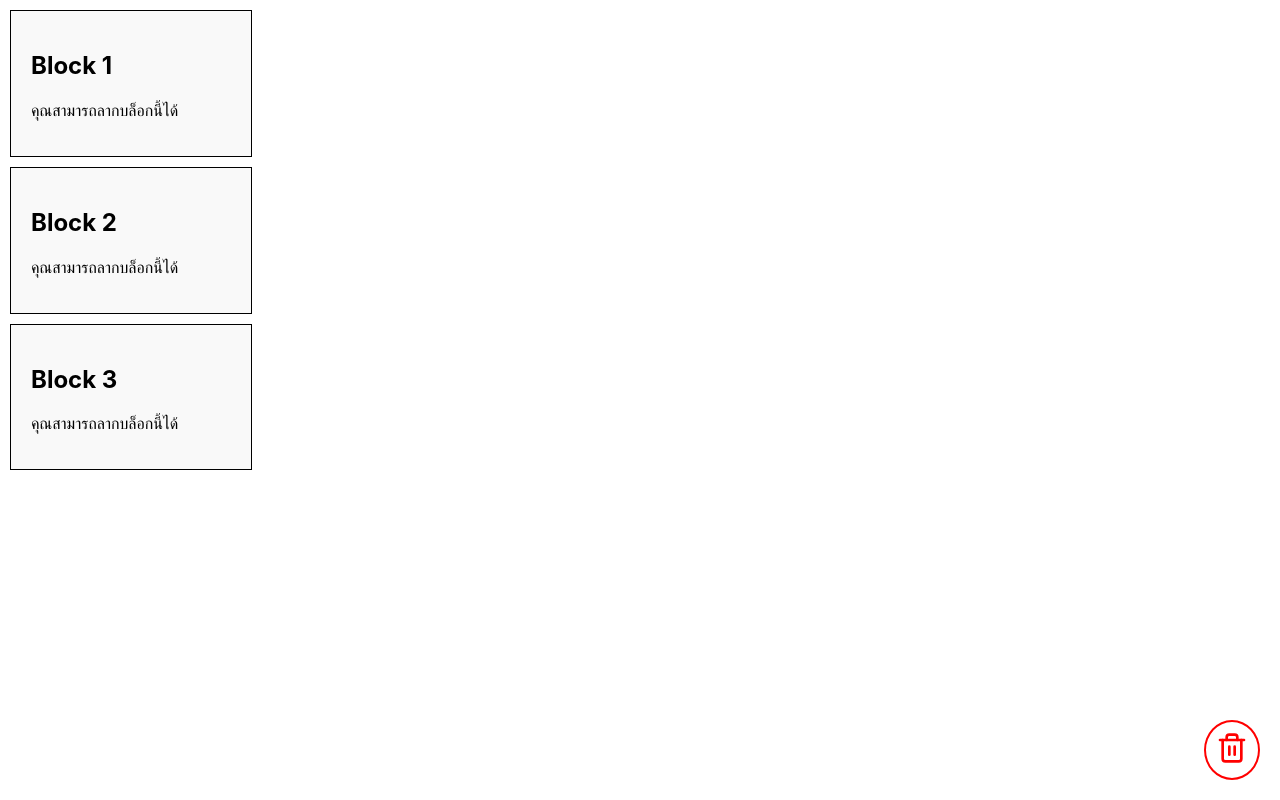
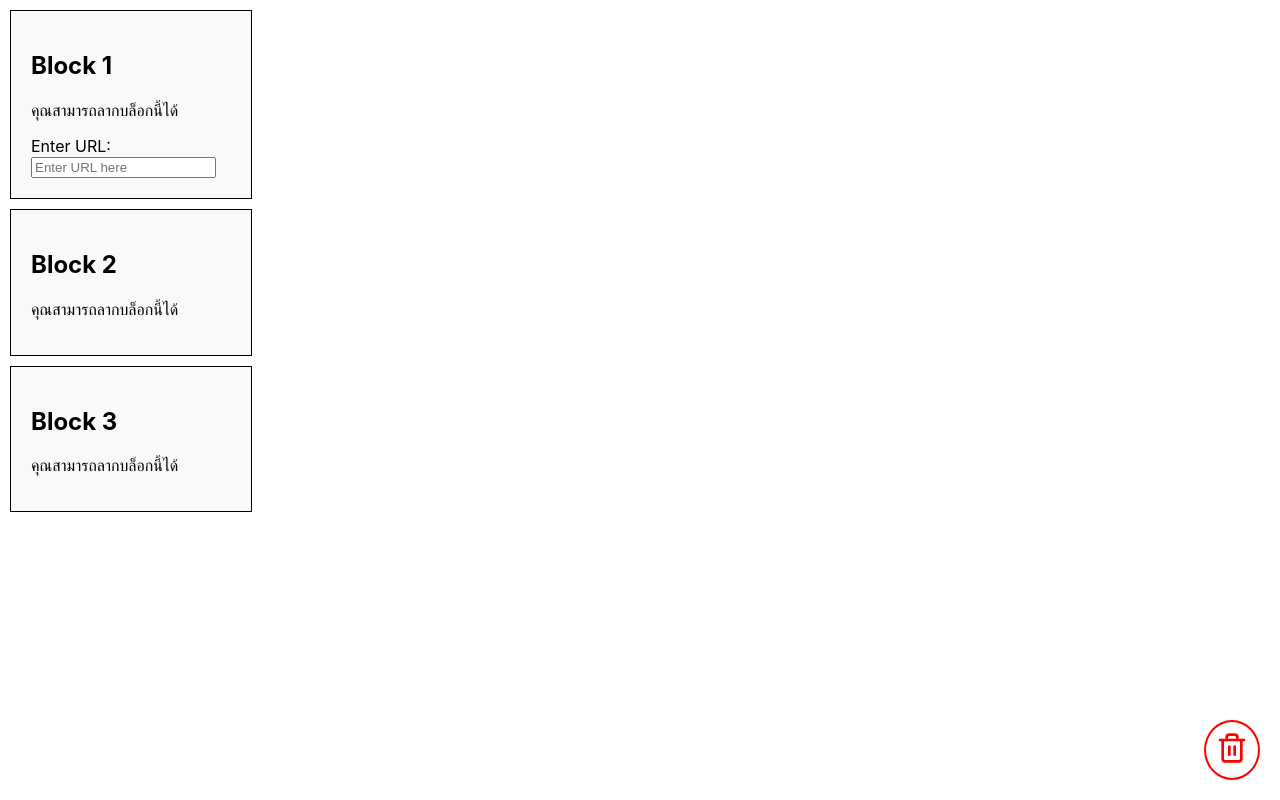
Before and after one commit to pakornphi/blocky-senior, a React (Create React App) app: page / in a window 1280 px wide. Built offline with nearby package versions, Linux system fonts and the light colour scheme.

Commit message:
block 1 input url

```diff
--- a/src/App.js
+++ b/src/App.js
@@ -1,4 +1,4 @@
-import React, { useRef, useState, useEffect } from "react";
+import React, { useRef, useState } from "react";
 import Draggable from "react-draggable";
 import { FiTrash2 } from "react-icons/fi";
 import "./App.css";
@@ -6,6 +6,7 @@ import "./App.css";
 function App() {
   const [blocks, setBlocks] = useState([1, 2, 3]); // เก็บรายการของบล็อก
   const [selectedBlock, setSelectedBlock] = useState(null); // เก็บบล็อกที่ถูกเลือก
+  const [block1Url, setBlock1Url] = useState(""); // เก็บ URL ของ Block 1
   const nodeRefs = useRef([]); // เก็บ ref สำหรับแต่ละบล็อก
 
   // ฟังก์ชันสำหรับเลือกบล็อกเมื่อคลิก
@@ -19,6 +20,11 @@ function App() {
       setBlocks((prevBlocks) => prevBlocks.filter((block) => block !== selectedBlock));
       setSelectedBlock(null); // ล้างการเลือกหลังจากลบ
     }
+  };
+
+  // ฟังก์ชันสำหรับจัดการ URL ของ Block 1
+  const handleUrlChange = (event) => {
+    setBlock1Url(event.target.value);
   };
 
   return (
@@ -36,6 +42,20 @@ function App() {
           >
             <h2>Block {blockId}</h2>
             <p>คุณสามารถลากบล็อกนี้ได้</p>
+
+            {/* แสดง input URL เฉพาะ Block 1 */}
+            {blockId === 1 && (
+              <div>
+                <label htmlFor="urlInput">Enter URL:</label>
+                <input
+                  id="urlInput"
+                  type="text"
+                  value={block1Url}
+                  onChange={handleUrlChange}
+                  placeholder="Enter URL here"
+                />
+              </div>
+            )}
           </div>
         </Draggable>
       ))}
```
